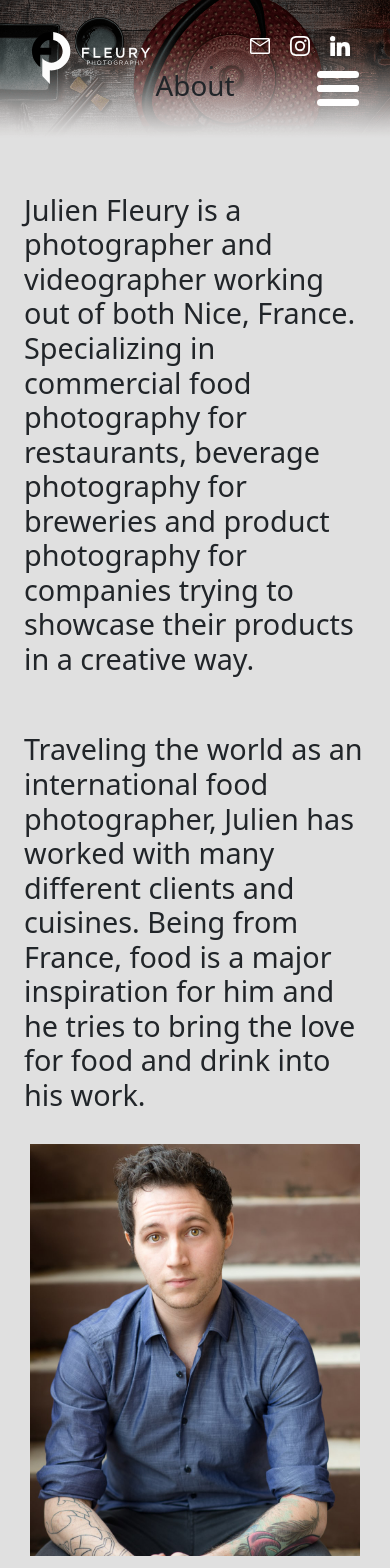
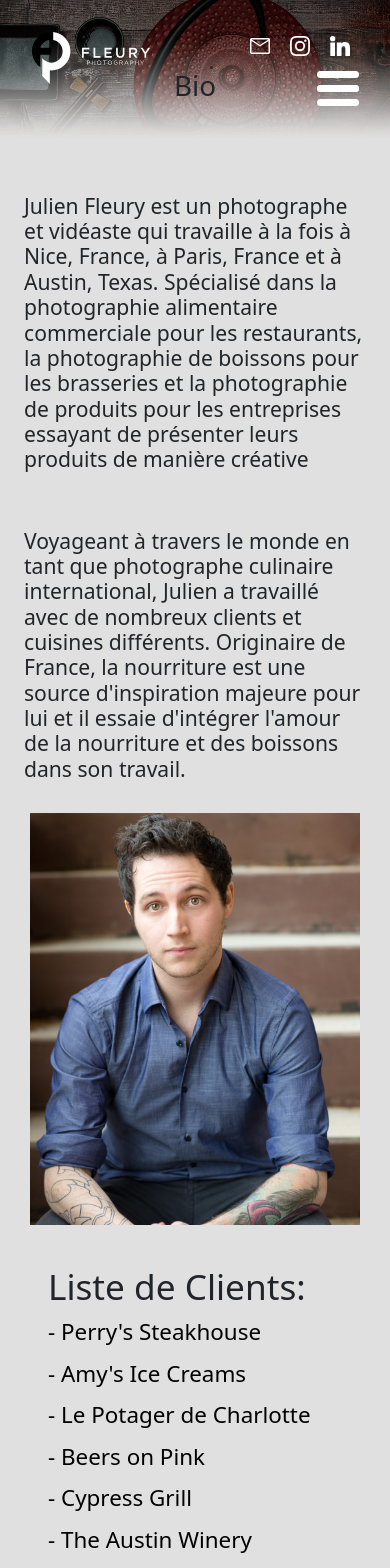
Before and after one commit to FleuryCode/FleuryPhotography, a React (Create React App) app: page /about in a window 390 px wide. Shown: the top 1568 px of the page. Built offline with nearby package versions, Linux system fonts and the light colour scheme.

Commit message:
Hooking up FR lang options and style options for more mobile friendly UI.

```diff
--- a/src/pages/about/about.page.jsx
+++ b/src/pages/about/about.page.jsx
@@ -27,14 +27,14 @@ const AboutPage = ({ language }) => {
             </div>
             <div className="row">
                 <div className="col-12 aboutTitleContainer">
-                    <h1>About</h1>
+                    <h1>{(language === 'FR') ? "Bio" : "About"}</h1>
                 </div>
             </div>
             <div className="row">
                 <div className="col-12 col-md-8 aboutTextContainer p-4 p-md-3">
-                    <h4>Julien Fleury is a photographer and videographer working out of both Nice, France. Specializing in commercial food photography for restaurants, beverage photography for breweries and product photography for companies trying to showcase their products in a creative way.</h4>
+                    <h4>{(language === 'FR') ? "Julien Fleury est un photographe et vidéaste qui travaille à la fois à Nice, France, à Paris, France et à Austin, Texas. Spécialisé dans la photographie alimentaire commerciale pour les restaurants, la photographie de boissons pour les brasseries et la photographie de produits pour les entreprises essayant de présenter leurs produits de manière créative" : "Julien Fleury is a photographer and videographer working out of both Nice, France. Specializing in commercial food photography for restaurants, beverage photography for breweries and product photography for companies trying to showcase their products in a creative way."}</h4>
                     <br /><br />
-                    <h4>Traveling the world as an international food photographer, Julien has worked with many different clients and cuisines. Being from France, food is a major inspiration for him and he tries to bring the love for food and drink into his work.</h4>
+                    <h4>{(language === 'FR') ? "Voyageant à travers le monde en tant que photographe culinaire international, Julien a travaillé avec de nombreux clients et cuisines différents. Originaire de France, la nourriture est une source d'inspiration majeure pour lui et il essaie d'intégrer l'amour de la nourriture et des boissons dans son travail." : "Traveling the world as an international food photographer, Julien has worked with many different clients and cuisines. Being from France, food is a major inspiration for him and he tries to bring the love for food and drink into his work."}</h4>
                 </div>
                 <div className="col-12 col-md-4">
                     <div className="profilePictureContainer">
@@ -45,7 +45,7 @@ const AboutPage = ({ language }) => {
                     <div className="container clientInfo">
                         <div className="row">
                             <div className="col-12">
-                                <h2>Client List:</h2>
+                                <h2>{(language === 'FR') ? "Liste de Clients:" : "Client List:"}</h2>
                             </div>
                         </div>
                         <div className="row">
--- a/src/pages/about/about.styles.scss
+++ b/src/pages/about/about.styles.scss
@@ -31,9 +31,13 @@
         align-items: center;
 
         h4 {
-            font-size: 180%;
+            font-size: 132%;
             font-weight: 400;
+            @media (min-width: 768px) {
+                font-size: 180%;
+            }
         }
+
     }
 
     .profilePictureContainer {
```
